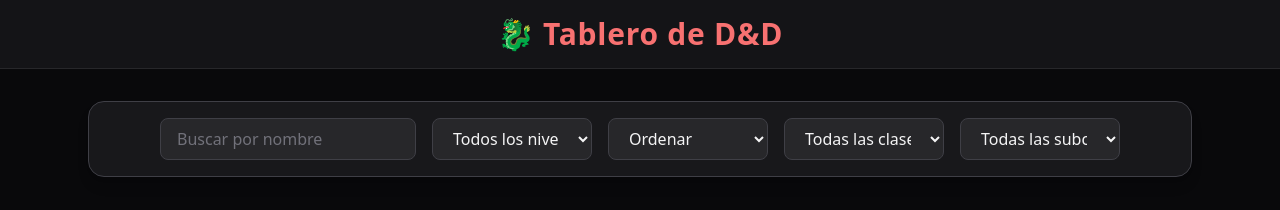
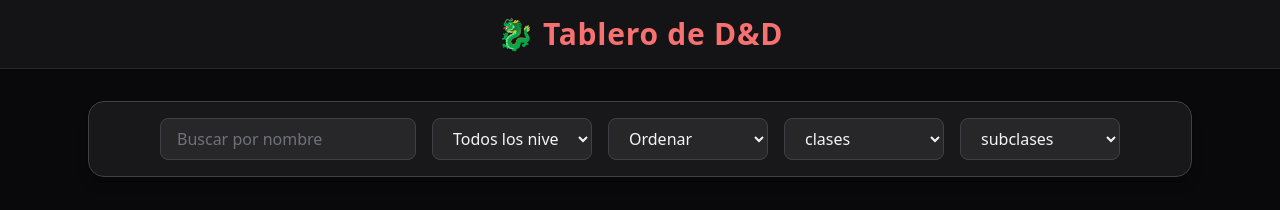
Before and after one commit to AridaneCR/Chikaku_D-D, a plain HTML site: page frontend/Player/player_view.html in a window 1280 px wide. Shown: the top 210 px of the page. Drawn offline with nearby package versions, Linux system fonts and the light colour scheme; no server answers.

Commit message:
ajuste nombre filtro clases

```diff
--- a/frontend/Player/player_view.html
+++ b/frontend/Player/player_view.html
@@ -85,12 +85,12 @@
 
         <select id="filterClass" class="w-full md:w-40 px-4 py-2 rounded-lg bg-zinc-800 border border-zinc-700
          text-zinc-100 focus:outline-none focus:ring-2 focus:ring-red-500">
-          <option value="">Todas las clases</option>
+          <option value="">clases</option>
         </select>
 
         <select id="filterSubclass" class="w-full md:w-40 px-4 py-2 rounded-lg bg-zinc-800 border border-zinc-700
          text-zinc-100 focus:outline-none focus:ring-2 focus:ring-red-500">
-          <option value="">Todas las subclases</option>
+          <option value="">subclases</option>
         </select>
 
       </div>
```
